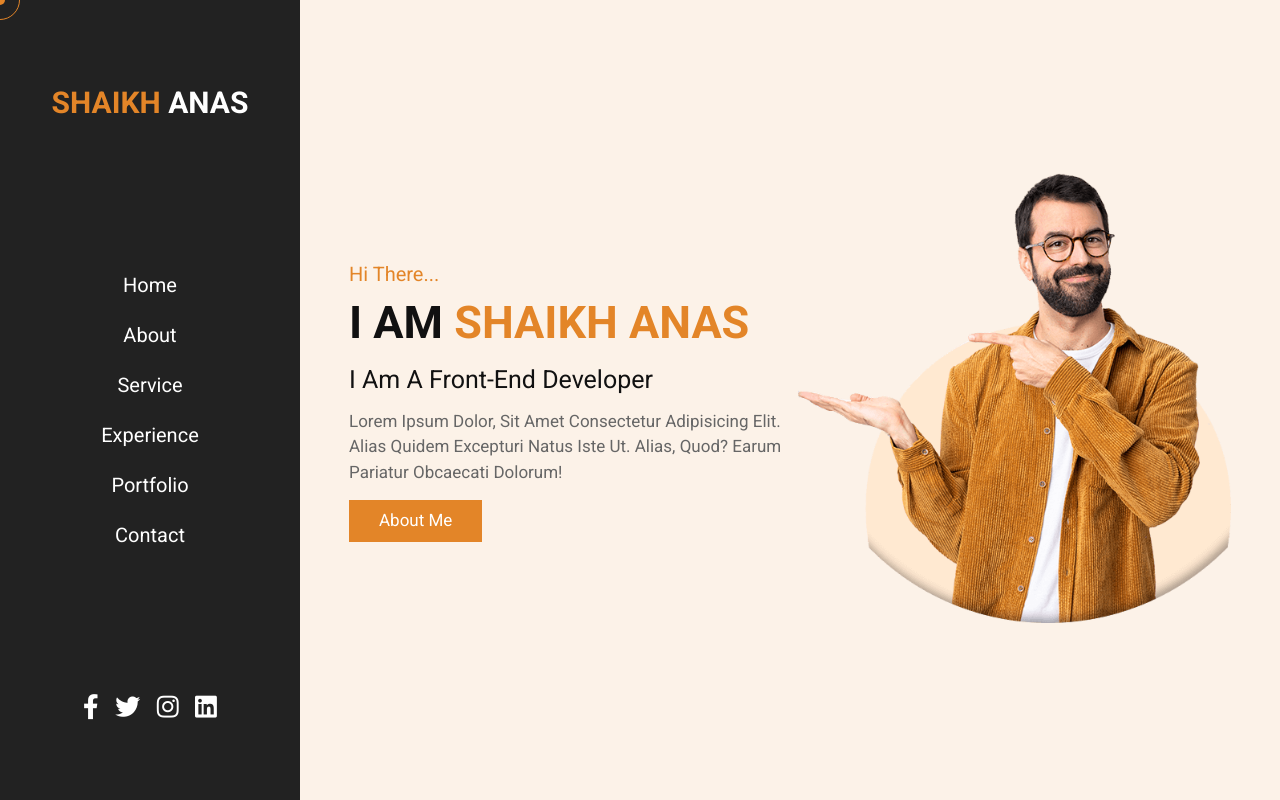
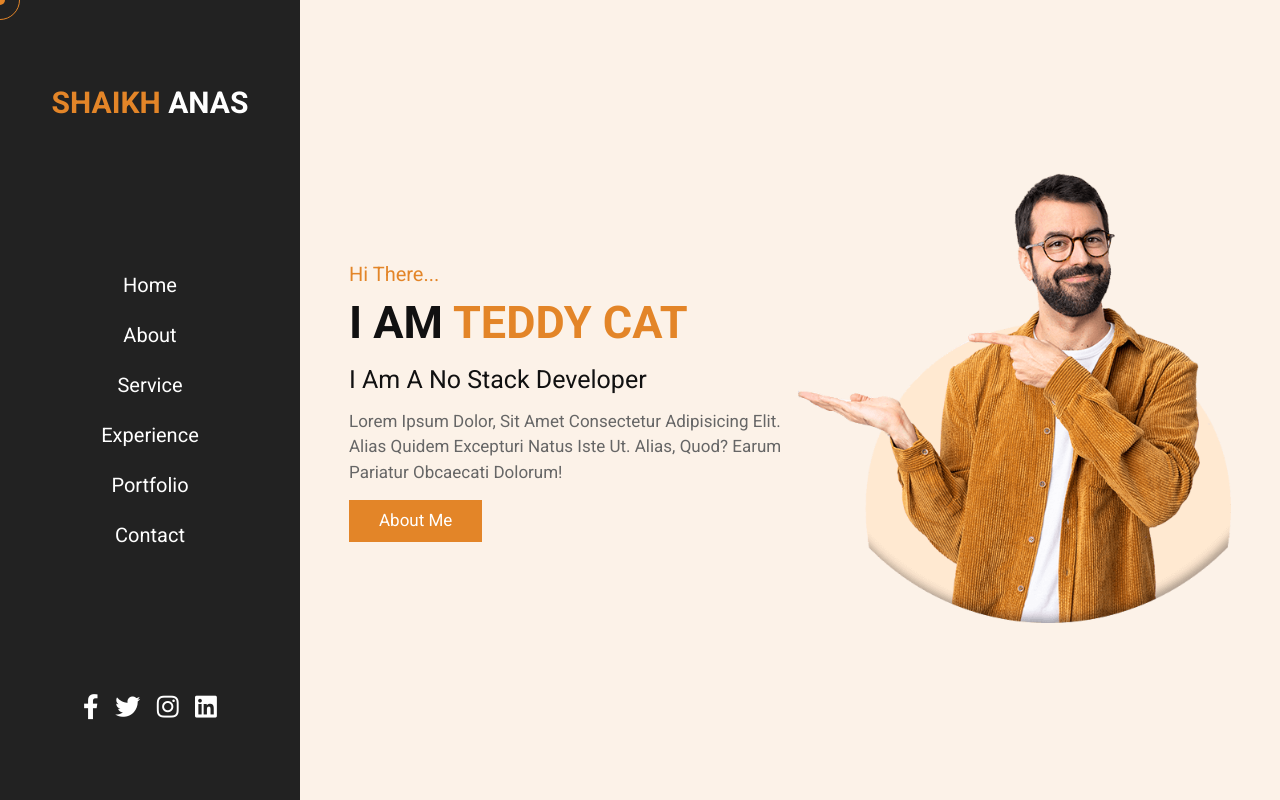
Before and after one commit to TeddyCatUS/github.io, a plain HTML site: page index.html in a window 1280 px wide. Shown: the top 800 px of the page. Drawn offline with Linux system fonts and the light colour scheme.

Commit message:
Update index.html

```diff
--- a/index.html
+++ b/index.html
@@ -54,8 +54,8 @@
 
     <div class="content">
         <span class="hi"> hi there... </span>
-        <h3> i am <span> shaikh anas </span> </h3>
-        <p class="info"> i am a front-end developer </p>
+        <h3> i am <span> teddy cat </span> </h3>
+        <p class="info"> i am a no stack developer </p>
         <p class="text"> Lorem ipsum dolor, sit amet consectetur adipisicing elit. Alias quidem excepturi natus iste ut. Alias, quod? Earum pariatur obcaecati dolorum! </p>
         <a href="#about" class="btn">about me</a>
     </div>
@@ -394,30 +394,3 @@
 
 <!-- footer section  -->
 <footer class="footer"> created by <span> mr. web designer </span> | all rights reserved! </footer>
-
-
-
-
-
-
-
-
-
-
-
-
-
-
-
-
-
-
-
-
-
-
-<!-- custom js file link  -->
-<script src="js/script.js"></script>
-
-</body>
-</html>
```
